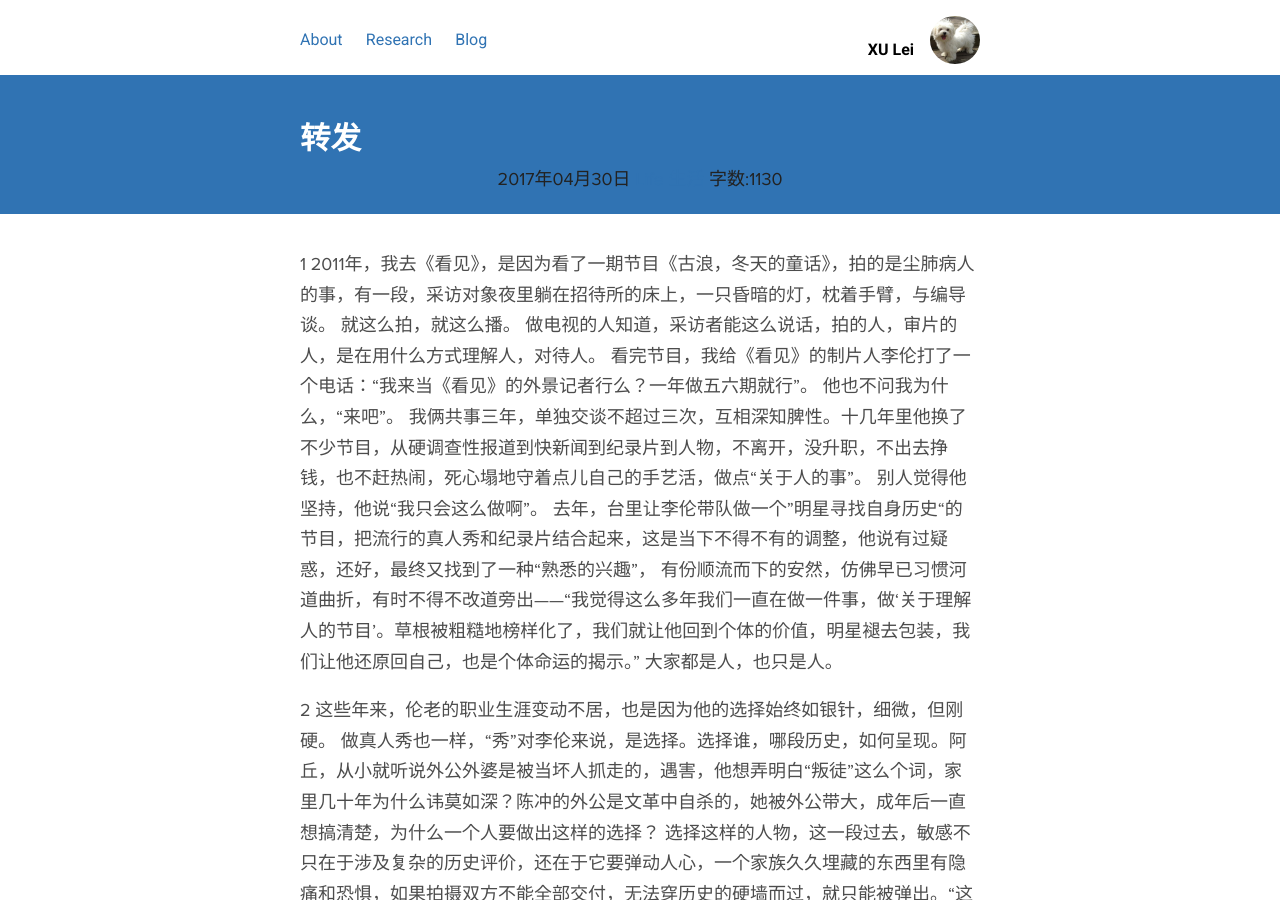
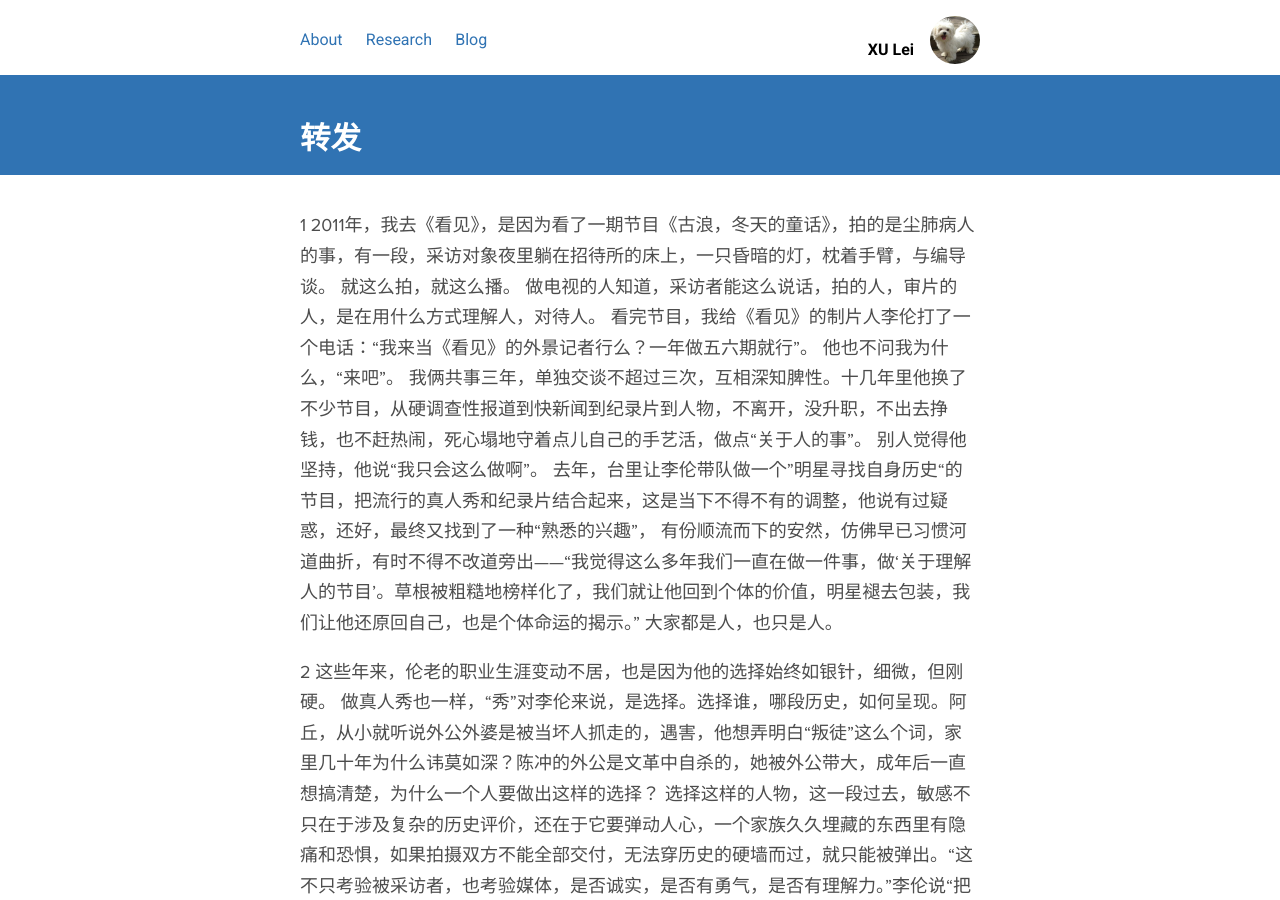
Before and after one commit to shirleysteve/1, a Jekyll site: the page built from _posts/2017-04-30-测试博客（转发柴静的文章）.md, in a window 1280 px wide and 900 px high. Built offline with Jekyll 4.4.1, drawn with Linux system fonts in a browser that asks for light colours; Markdown is read by kramdown in place of the engine named in the settings; comment, search, counter and statistics services are not loaded.

Commit message:
Update post.html

```diff
--- a/_layouts/post.html
+++ b/_layouts/post.html
@@ -12,20 +12,7 @@ layout: default
   <h1 class="inner">
     {{ page.title }}
   </h1>
-<ul class="meta">
-  	<i class="fa fa-calendar"></i>
-  	{{ page.date | date: "%Y" }}年{{ page.date | date: "%m" }}月{{ page.date | date: "%d" }}日
-  	<i class="space"></i>
-  	<i class="fa fa-archive"></i>
-  	<a class="tag" href="{{ site.url }}/blog/categories.html#{{ page.categories }}">{{ page.categories }}</a>
-  	<i class="space"></i>
-  	<i class="fa fa-tags"></i>
-  	{% for tag in page.tags %}
-  	    <a class="tag" href="{{ site.url }}/tag/#{{ tag }}">{{ tag }}</a>
-  	    <i class="space"></i>
-  	{% endfor %}
-  	<i class="space"></i> 字数:{{page.content | size |divided_by:2}}
-  </ul>
+
 
   <!--<p class="inner meta">{{ page.date | date: "%A %-d %B %Y" }}</p>-->
 
@@ -33,10 +20,6 @@ layout: default
 
   <div class="post">
     <div id="content">
-          <div class ="sidebox">
-              <div class ="sidebar">
-              <div class="toc"></div>
-              </div>
           </div>
     {{ content }}
   </div>
```
